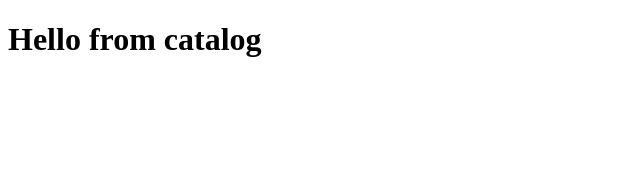
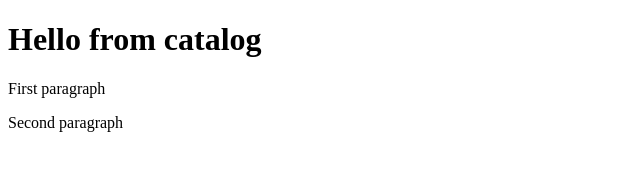
Before and after one commit to skeptikus13/train_git, a plain HTML site: page cat.html in a window 1280 px wide. Shown: the whole page, without its empty margins (0-640 px from the left). Drawn offline with Linux system fonts and the light colour scheme.

Commit message:
new paragraph

```diff
--- a/cat.html
+++ b/cat.html
@@ -1,11 +1,13 @@
 <!DOCTYPE html>
 <html lang="en">
   <head>
-	<meta charset="UTF-8">
-	<meta name="viewport" content="width=device-width, initial-scale=1.0">
+    <meta charset="UTF-8" />
+    <meta name="viewport" content="width=device-width, initial-scale=1.0" />
     <title>Document</title>
   </head>
   <body>
     <h1>Hello from catalog</h1>
+    <p>First paragraph</p>
+    <p>Second paragraph</p>
   </body>
 </html>
```
Lines whose indentation alone changed are shown as unchanged.
